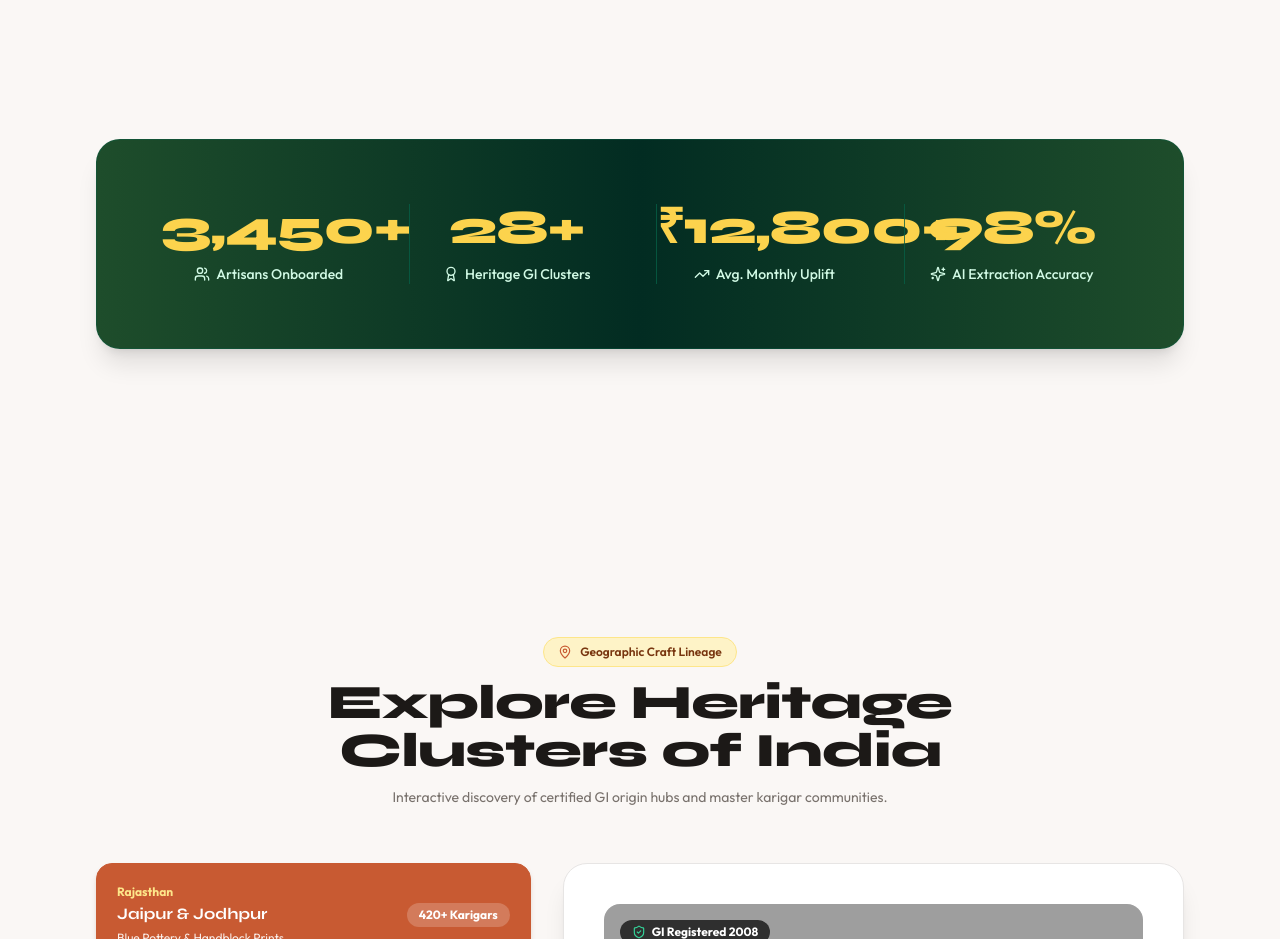
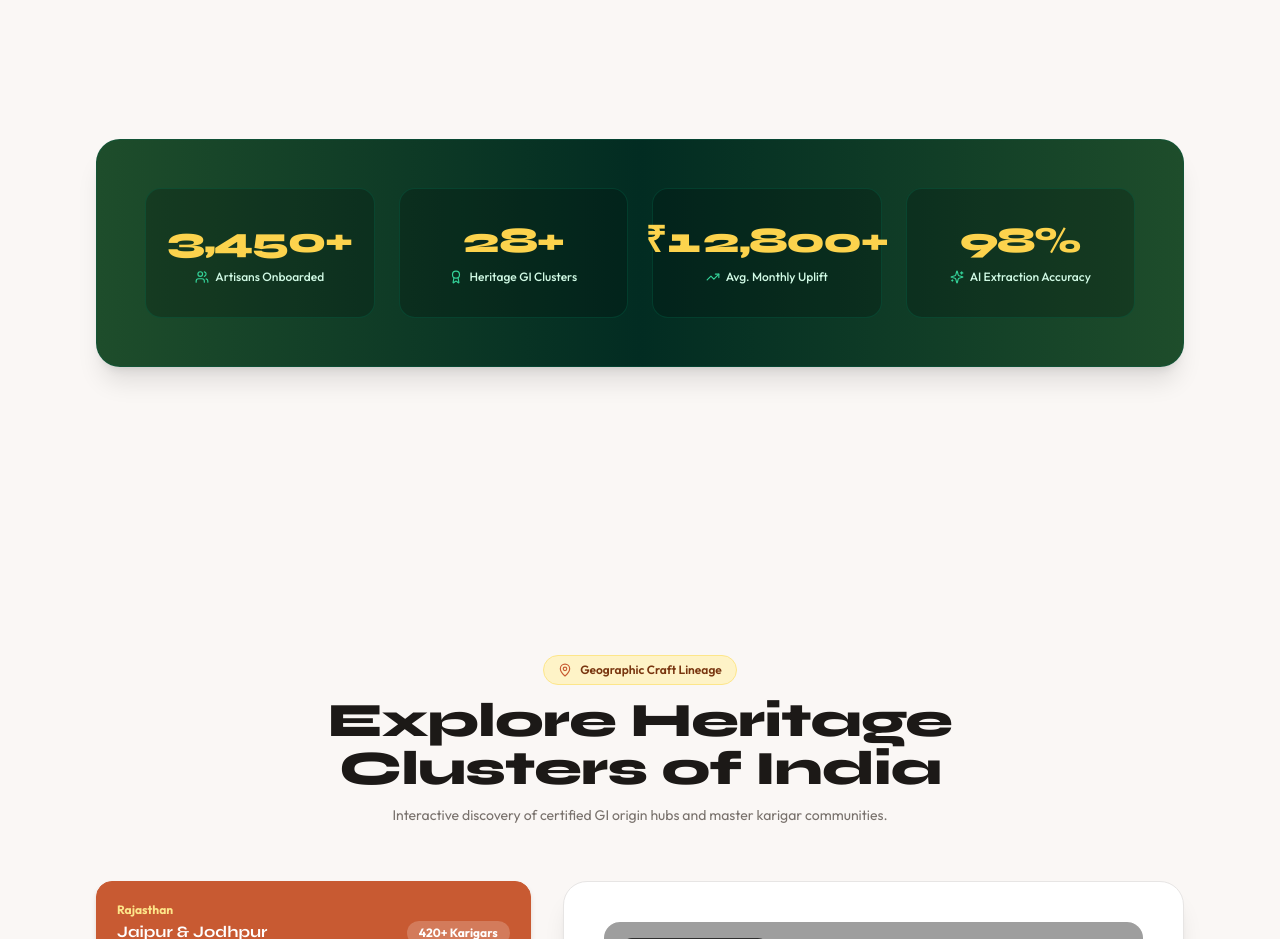
Before and after one commit to 8BitKrishna/Craft-Link, a React (Vite) app in the folder frontend/: page / in a window 1280 px wide. Shown: the part 2380-3319 px from the top of the page. Built offline with nearby package versions, Linux system fonts and the light colour scheme; no server answers; grey boxes are pictures that could not be loaded.

Commit message:
fix(ui): Fix impact numbers overlap with individual padded card boxes and clean tabular numbers

```diff
--- a/frontend/src/pages/LandingPage.jsx
+++ b/frontend/src/pages/LandingPage.jsx
@@ -208,50 +208,56 @@ export default function LandingPage() {
         </ScrollReveal>
       </section>
 
-      {/* 4. IMPACT METRICS */}
+      {/* 4. IMPACT METRICS (Clear, Perfectly Boxed Numbers) */}
       <section className="max-w-6xl mx-auto px-6 sm:px-8">
         <ScrollReveal>
-          <div className="bg-gradient-to-r from-[#1E4D2B] via-emerald-950 to-[#1E4D2B] dark:from-[#0E2015] dark:via-[#09140D] dark:to-[#0E2015] rounded-3xl p-10 sm:p-16 text-white shadow-xl border border-emerald-800/40">
-            <div className="grid grid-cols-2 md:grid-cols-4 gap-8 text-center divide-y md:divide-y-0 md:divide-x divide-emerald-800/80">
-              <div className="pt-4 md:pt-0">
-                <div className="text-3xl sm:text-5xl font-black font-serif text-amber-300">
+          <div className="bg-gradient-to-r from-[#1E4D2B] via-emerald-950 to-[#1E4D2B] dark:from-[#0E2015] dark:via-[#09140D] dark:to-[#0E2015] rounded-3xl p-8 sm:p-12 text-white shadow-xl border border-emerald-800/40">
+            <div className="grid grid-cols-2 lg:grid-cols-4 gap-4 sm:gap-6">
+
+              {/* Box 1: Artisans Onboarded */}
+              <div className="p-6 sm:p-8 rounded-2xl bg-black/20 dark:bg-black/40 border border-emerald-700/30 backdrop-blur-xs flex flex-col items-center justify-center text-center space-y-2">
+                <div className="text-2xl sm:text-4xl font-extrabold font-heading text-amber-300 tracking-tight tabular-nums">
                   <AnimatedCounter from={0} to={3450} suffix="+" />
                 </div>
-                <div className="text-xs sm:text-sm text-emerald-100 font-medium mt-3 flex items-center justify-center gap-1.5 font-sans">
-                  <Users className="w-4 h-4" />
+                <div className="text-xs text-emerald-100 font-medium flex items-center justify-center gap-1.5 font-sans">
+                  <Users className="w-3.5 h-3.5 text-emerald-400 shrink-0" />
                   <span>Artisans Onboarded</span>
                 </div>
               </div>
 
-              <div className="pt-4 md:pt-0">
-                <div className="text-3xl sm:text-5xl font-black font-serif text-amber-300">
+              {/* Box 2: Heritage GI Clusters */}
+              <div className="p-6 sm:p-8 rounded-2xl bg-black/20 dark:bg-black/40 border border-emerald-700/30 backdrop-blur-xs flex flex-col items-center justify-center text-center space-y-2">
+                <div className="text-2xl sm:text-4xl font-extrabold font-heading text-amber-300 tracking-tight tabular-nums">
                   <AnimatedCounter from={0} to={28} suffix="+" />
                 </div>
-                <div className="text-xs sm:text-sm text-emerald-100 font-medium mt-3 flex items-center justify-center gap-1.5 font-sans">
-                  <Award className="w-4 h-4" />
+                <div className="text-xs text-emerald-100 font-medium flex items-center justify-center gap-1.5 font-sans">
+                  <Award className="w-3.5 h-3.5 text-emerald-400 shrink-0" />
                   <span>Heritage GI Clusters</span>
                 </div>
               </div>
 
-              <div className="pt-4 md:pt-0">
-                <div className="text-3xl sm:text-5xl font-black font-serif text-amber-300">
+              {/* Box 3: Avg Monthly Uplift */}
+              <div className="p-6 sm:p-8 rounded-2xl bg-black/20 dark:bg-black/40 border border-emerald-700/30 backdrop-blur-xs flex flex-col items-center justify-center text-center space-y-2">
+                <div className="text-2xl sm:text-4xl font-extrabold font-heading text-amber-300 tracking-tight tabular-nums">
                   <AnimatedCounter from={0} to={12800} prefix="₹" suffix="+" />
                 </div>
-                <div className="text-xs sm:text-sm text-emerald-100 font-medium mt-3 flex items-center justify-center gap-1.5 font-sans">
-                  <TrendingUp className="w-4 h-4" />
+                <div className="text-xs text-emerald-100 font-medium flex items-center justify-center gap-1.5 font-sans">
+                  <TrendingUp className="w-3.5 h-3.5 text-emerald-400 shrink-0" />
                   <span>Avg. Monthly Uplift</span>
                 </div>
               </div>
 
-              <div className="pt-4 md:pt-0">
-                <div className="text-3xl sm:text-5xl font-black font-serif text-amber-300">
+              {/* Box 4: AI Accuracy */}
+              <div className="p-6 sm:p-8 rounded-2xl bg-black/20 dark:bg-black/40 border border-emerald-700/30 backdrop-blur-xs flex flex-col items-center justify-center text-center space-y-2">
+                <div className="text-2xl sm:text-4xl font-extrabold font-heading text-amber-300 tracking-tight tabular-nums">
                   <AnimatedCounter from={0} to={98} suffix="%" />
                 </div>
-                <div className="text-xs sm:text-sm text-emerald-100 font-medium mt-3 flex items-center justify-center gap-1.5 font-sans">
-                  <Sparkles className="w-4 h-4" />
+                <div className="text-xs text-emerald-100 font-medium flex items-center justify-center gap-1.5 font-sans">
+                  <Sparkles className="w-3.5 h-3.5 text-emerald-400 shrink-0" />
                   <span>AI Extraction Accuracy</span>
                 </div>
               </div>
+
             </div>
           </div>
         </ScrollReveal>
```
